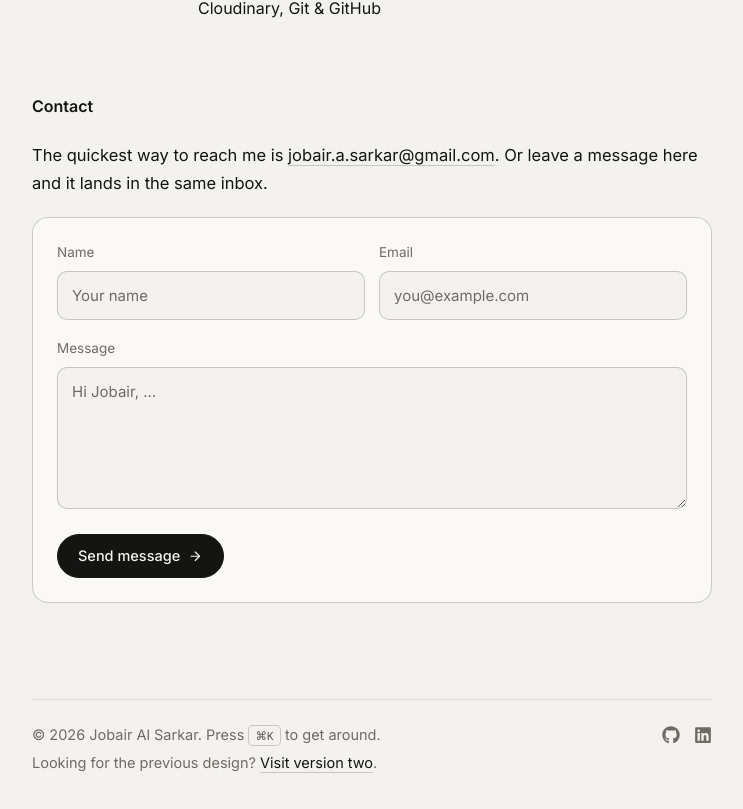
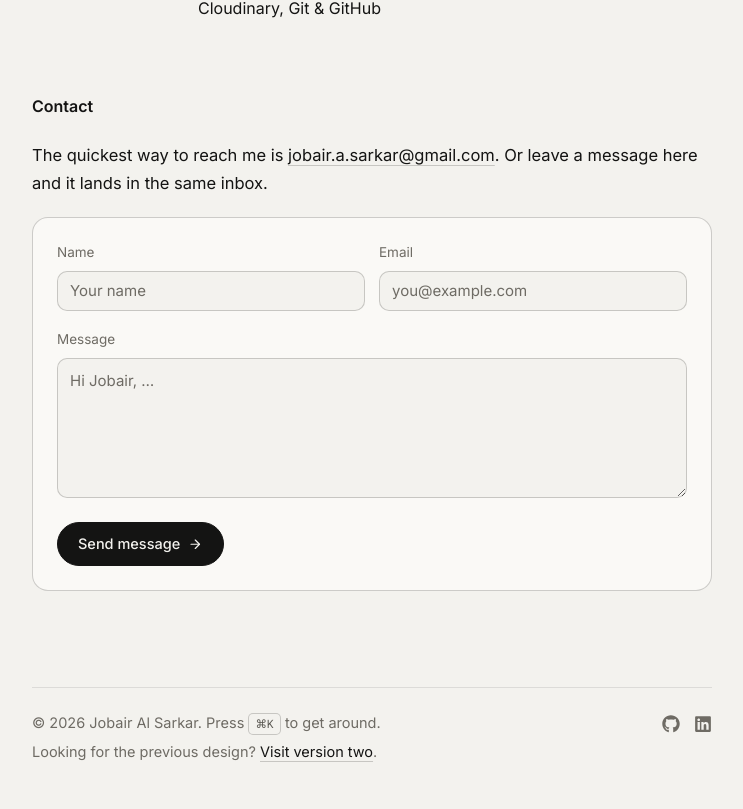
Before and after one commit to jobairalsarkar1/new-portfolio, a Next.js app: page / in a window 1280 px wide. Shown: the part 2481-3290 px from the top of the page, without its empty margins (268-1011 px from the left). Built offline with nearby package versions, Linux system fonts and the light colour scheme; no server answers; the database is empty.

Commit message:
Slim the contact inputs and give the message box a minimum height

```diff
--- a/app/(site)/site.css
+++ b/app/(site)/site.css
@@ -1099,6 +1099,16 @@ html[data-theme="dark"]:has(.site) {
   transition:
     border-color 0.2s,
     box-shadow 0.2s;
+}
+
+.field input {
+  height: 40px;
+  padding: 0 12px;
+}
+
+.field textarea {
+  min-height: 140px;
+  padding: 10px 12px;
 }
 
 .field input::placeholder,
```
